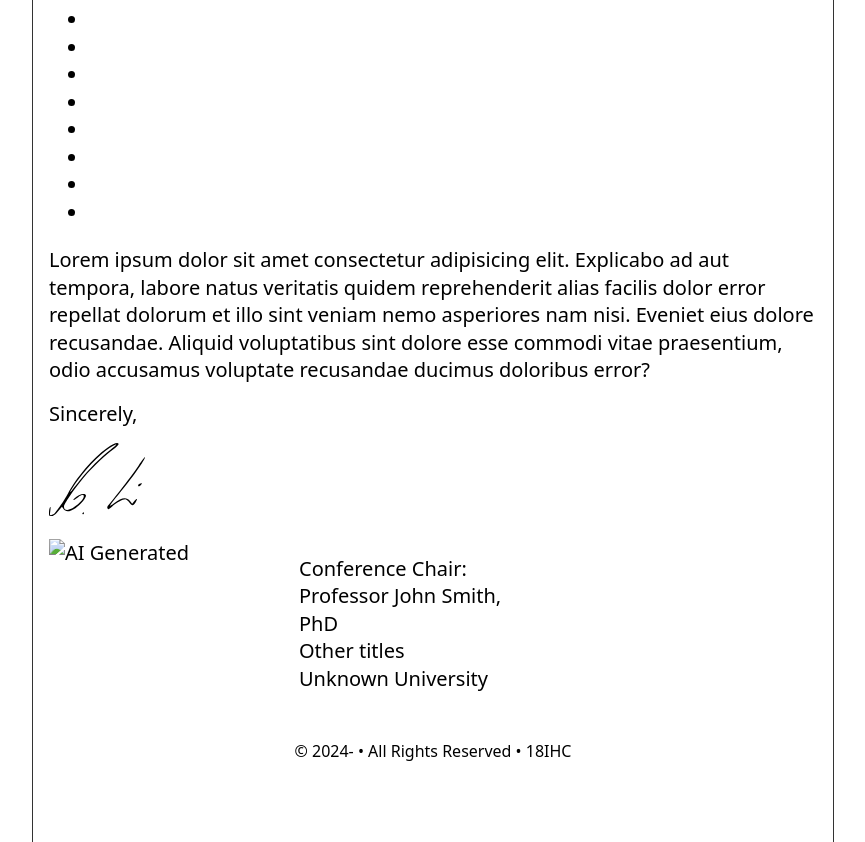
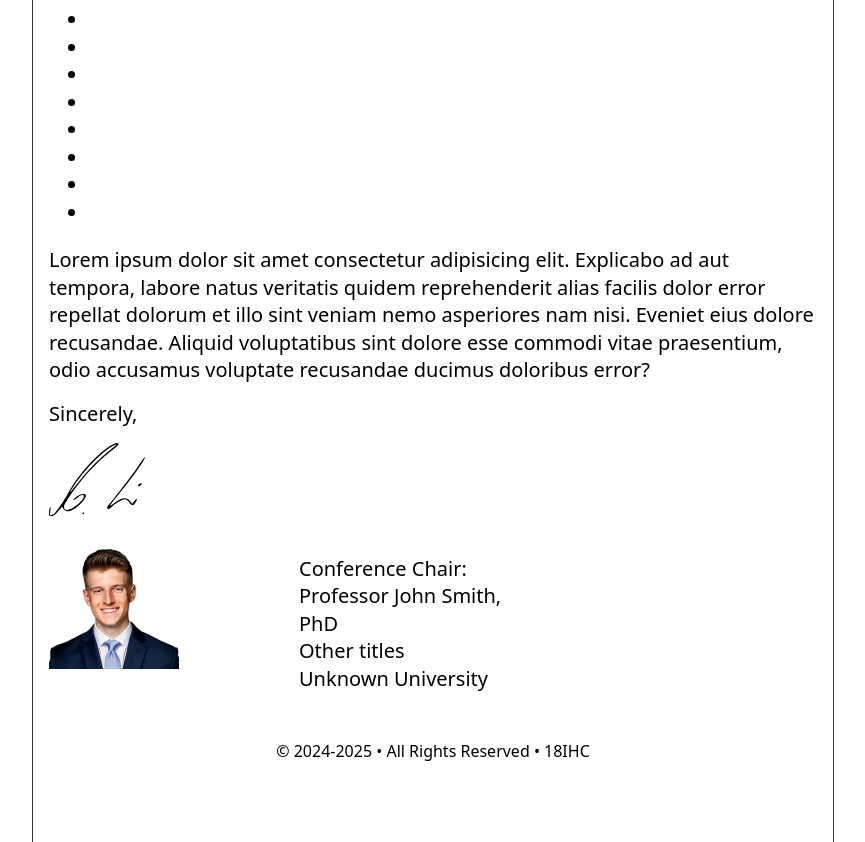
Before and after one commit to MobileFirstDesign/conference, a plain HTML site: page index.html in a window 1280 px wide. Shown: the part 453-1295 px from the top of the page, without its empty margins (207-1072 px from the left). Drawn offline with Linux system fonts and the light colour scheme.

Commit message:
Update index.html

```diff
--- a/index.html
+++ b/index.html
@@ -171,7 +171,7 @@
             </p>
             <div class="grid-img-text">
                <picture>
-                  <img srcset="./program/photos/speakers/AI-1x.webp 1x,
+                  <img srcset="./program/photos/speakers/AI-2x.webp 1x,
                      ./program/photos/speakers/AI-2x.webp 2x,
                      ./program/photos/speakers/AI-3x.webp 3x"
                      src="./program//photos/speakers/AI.jpg"
@@ -190,5 +190,9 @@
             <p class="text-center">© 2024-<span id="print-year"></span> •  All Rights Reserved • 18IHC</p>
          </footer>
       </main>
+      <script>
+         let currentYear = new Date().getFullYear();
+         document.getElementById("print-year").innerHTML = currentYear;
+       </script>
    </body>
 </html>
```
